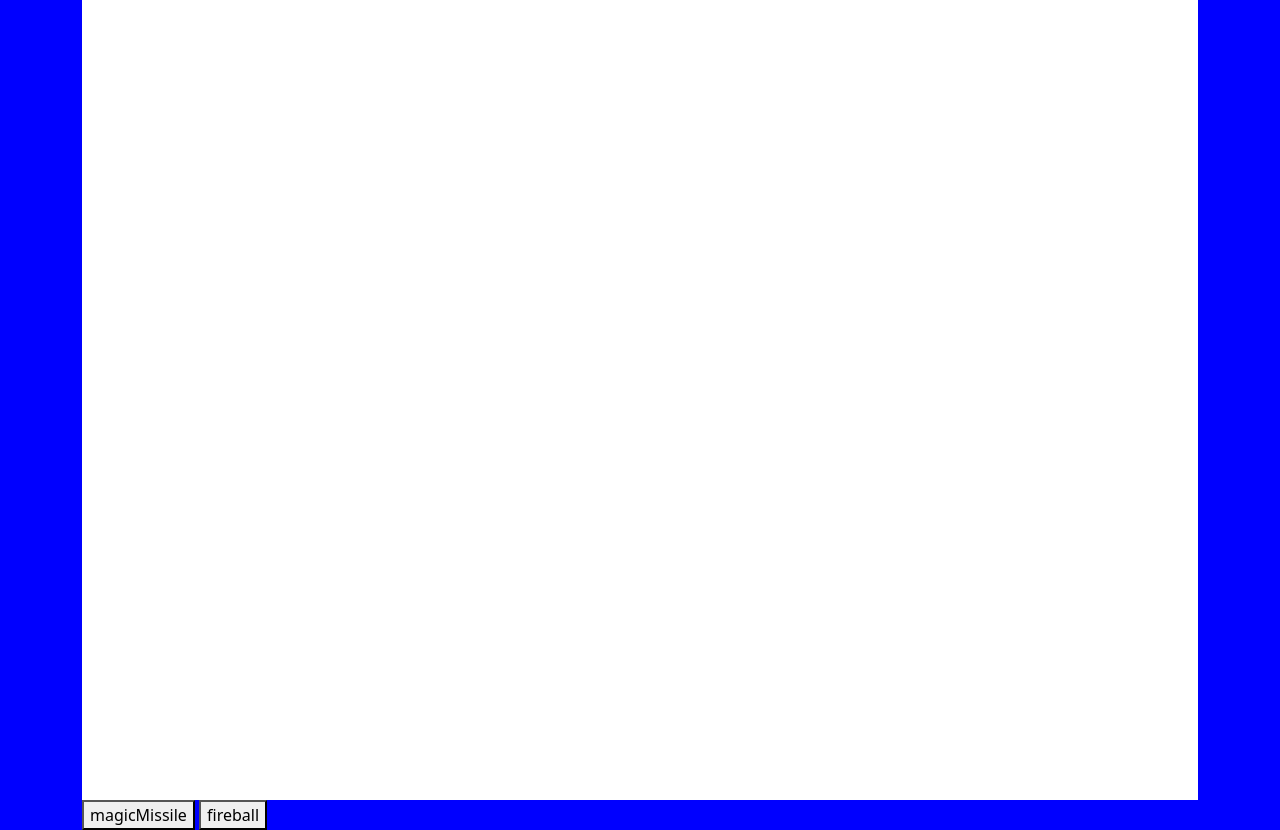
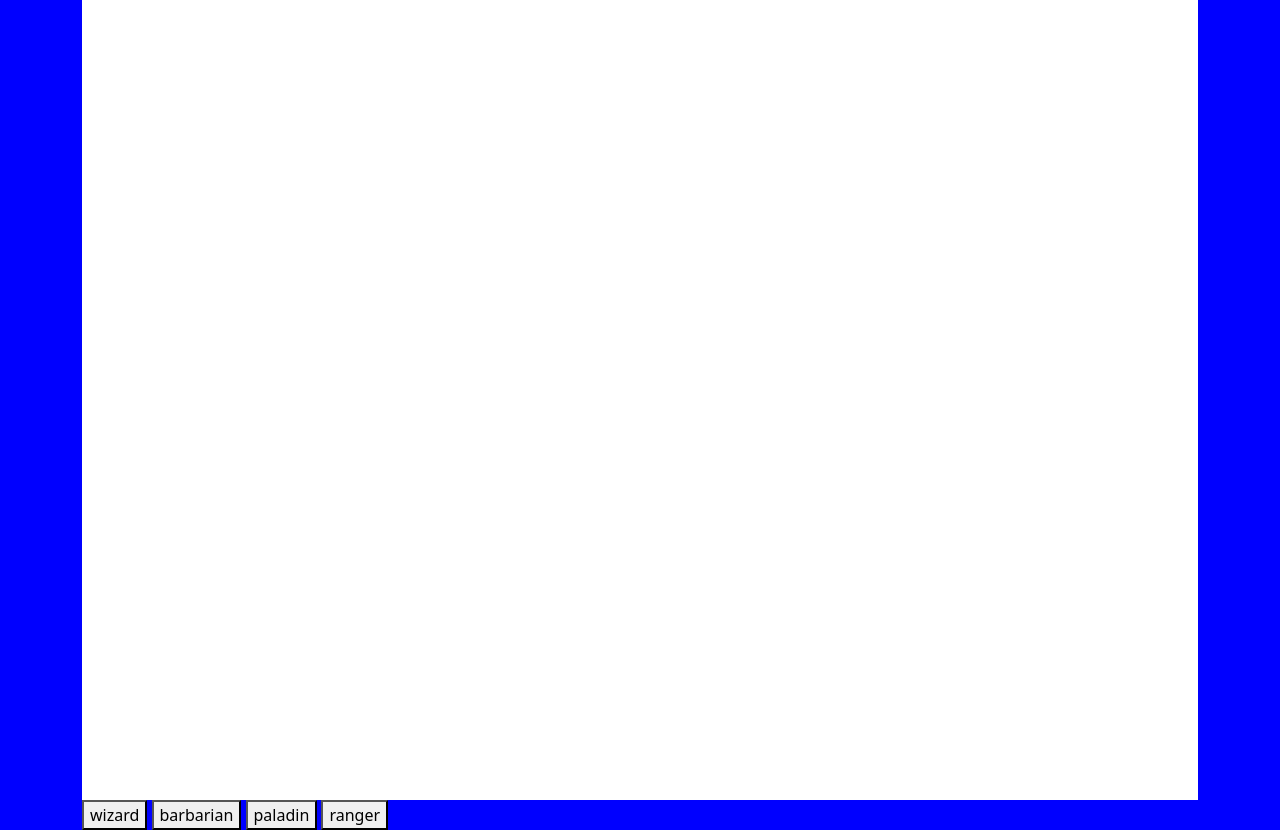
Before and after one commit to JLEWilson/RPG-functional-programming, a website built with webpack: page src/index.html in a window 1280 px wide. Built offline with nearby package versions, Linux system fonts and the light colour scheme.

Commit message:
add class select
Co-authored-by: Jacob Wilson <jacobleeeugenewilson@gmail.com>
Co-authored-by: Matt Casperson <mc.casperson@gmail.com>
Co-authored-by: Albert Lee <leesga8@gmail.com>

```diff
--- a/src/css/styles.css
+++ b/src/css/styles.css
@@ -1,9 +1,13 @@
-body{
+body {
   background-color: blue;
 }
 
-#text-display-area{
+#text-display-area {
   background-color: white;
   overflow-y: auto;
   height: 50em;
 }
+
+#button-area {
+  display: none;
+}
--- a/src/index.html
+++ b/src/index.html
@@ -11,6 +11,9 @@
     <div id="button-area">
 
     </div>
+    <div id="role-selection">
+
+    </div>
   </div>
 </body>
 </html>
--- a/src/index.js
+++ b/src/index.js
@@ -4,14 +4,23 @@ import './css/styles.css';
 import $ from 'jquery';
 import * as entities from './js/entities.js';
 
-const player = entities.wizard;
+let player = {};
 const enemy = entities.goblin;
 
 //this is document ready
 $(() => {
+  $("#role-selection").html(populateCharacterSelect(entities.roleSelection));
+  $(".role-button").on("click", function() {
+    player = entities.roleSelection[$(this).prop("id")];
+    $("#role-selection").hide();
+    $("#button-area").show();
+    doButtonStuffUponRoleSelect();
+  });
+});
+
+function doButtonStuffUponRoleSelect() {
   $("#button-area").html(actionButtonBuilder(player().actions));
-  $("button").on("click", function() {
-
+  $(".action-button").on("click", function() {
     //player action
     const target = enemy; //need to update to get dynamically from checkbox or similar
     const playerActionMessage = player().actions[$(this).prop("id")](target);
@@ -27,14 +36,14 @@ $(() => {
     $("#text-display-area").prepend(enemyActionMessage);
     $("#text-display-area").prepend(`<p>${player().name} HP is ${player().HP}`);
   });
-});
+}
 
 //button builder
 function actionButtonBuilder(actions) {
   let output = "";
   for (const action in actions) {
     output += `
-    <button id="${action}">
+    <button class="action-button" id="${action}">
       ${action}
     </button>
     `;
@@ -42,9 +51,19 @@ function actionButtonBuilder(actions) {
   return output;
 }
 
+function populateCharacterSelect(roles){
+  let output = "";
+  for (const role in roles) {
+    output += `
+    <button class="role-button" id="${role}">
+      ${role}
+    </button>
+    `;
+  }
+  return output;
+}
 /*
   Things we need:
-  Dynamically select Character/Populate char select
   Dynamically select target for abilities
-
+  make things die at zero HP
 */
--- a/src/js/actions.js
+++ b/src/js/actions.js
@@ -1,11 +1,36 @@
 import * as states from './states.js';
 
+//generic
+export const addGenericAttack = states.addAction("attack", (enemy) => {
+  enemy(states.modifyPropByValue("HP")(-3));
+  return `<p>${enemy().name} is hit for 1 damage!</p>`;
+});
+
+//wizard
 export const addMagicMissile = states.addAction("magicMissile", (enemy) => {
-  enemy(states.modifyPropByValue("HP")(-2));
+  enemy(states.modifyPropByValue("HP")(-3));
   return `<p>${enemy().name} is hit by a magic missile for 2 damage!</p>`;
 });
-
 export const addFireball = states.addAction("fireball", (enemy) => {
   enemy(states.modifyPropByValue("HP")(-5));
   return `<p>Boom, fireball! ${enemy().name} takes 5 damage!</p>`;
 });
+
+//barbarian
+export const addPowerStrike = states.addAction("powerStrike", (enemy) => {
+  enemy(states.modifyPropByValue("HP")(-8));
+  return `<p>Wapow! ${enemy().name} takes 8 damage!</p>`;
+});
+
+//paladin
+export const addHeal = states.addAction("heal", (target) => {
+  target(states.modifyPropByValue("HP")(5));
+  return `<p>Hooray! ${target().name} heals 5 HP!</p>`;
+});
+
+//ranger
+export const addDualShot = states.addAction("dualShot", (enemy) => {
+  enemy(states.modifyPropByValue("HP")(-8));
+  return `<p>The first attack hits! ${enemy().name} takes 4 damage!</p>
+    <p>The second attack hits ${enemy().name} takes 4 damage!`;
+});
--- a/src/js/entities.js
+++ b/src/js/entities.js
@@ -1,10 +1,31 @@
 import * as states from './states.js';
 import * as actions from './actions.js';
 
-export const wizard = states.state({"name": "player", "HP": 30, "ATT": 5, "DEF": 1, "actions": {}});
+//roles
+const wizard = states.state({"name": "player", "HP": 25, "ATT": 8, "DEF": 1, "actions": {}});
 wizard(actions.addMagicMissile);
 wizard(actions.addFireball);
 
+const barbarian = states.state({"name": "player", "HP": 35, "ATT": 6, "DEF": 2, "actions": {}});
+barbarian(actions.addGenericAttack);
+barbarian(actions.addPowerStrike);
+
+const paladin = states.state({"name": "player", "HP": 40, "ATT": 5, "DEF": 3, "actions": {}});
+paladin(actions.addGenericAttack);
+paladin(actions.addHeal);
+
+const ranger = states.state({"name": "player", "HP": 30, "ATT": 8, "DEF": 1, "actions": {}});
+ranger(actions.addGenericAttack);
+ranger(actions.addDualShot);
+
+export const roleSelection = {
+  "wizard": wizard,
+  "barbarian": barbarian,
+  "paladin": paladin,
+  "ranger": ranger
+};
+
+//enemies
 export const goblin = states.state({"name": "goblin", "HP": 10, "ATT": 1, "DEF": 1, "actions": {}});
-goblin(actions.addMagicMissile);
-goblin(actions.addFireball);
+goblin(actions.addGenericAttack);
+goblin(actions.addPowerStrike);
```
